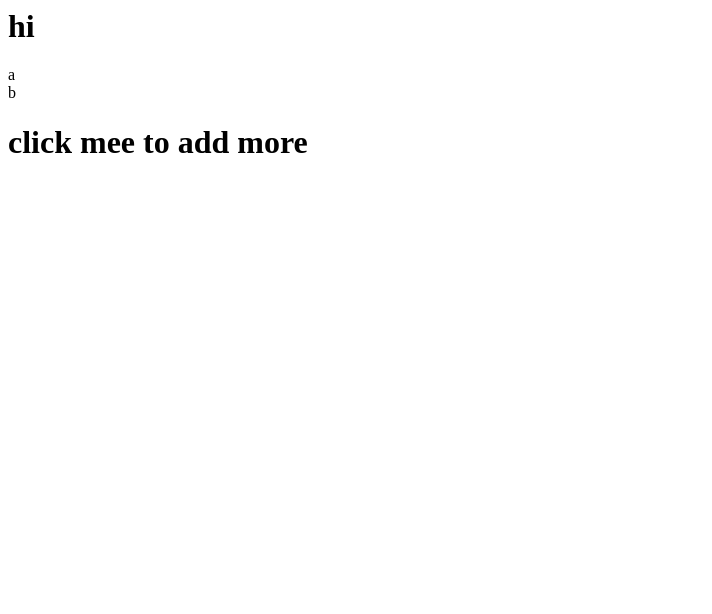
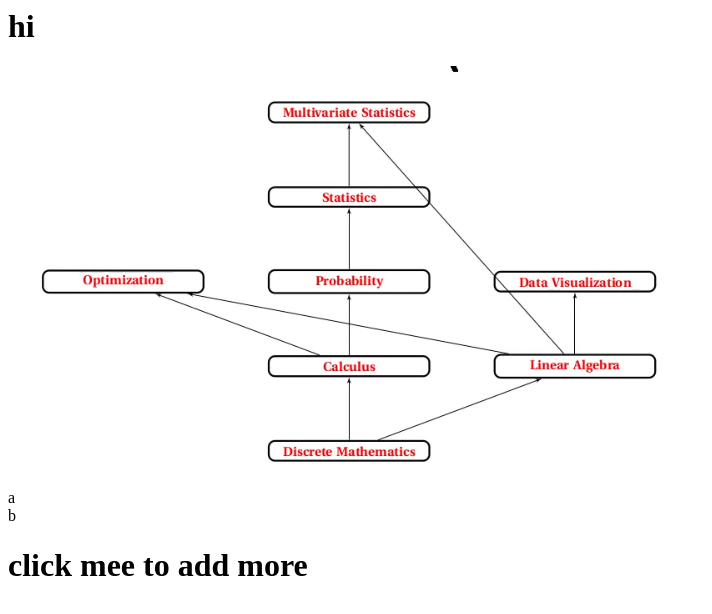
Before and after one commit to magdy-hasan/html, a plain HTML site: page index.html in a window 1280 px wide. Shown: the whole page, without its empty margins (0-712 px from the left). Drawn offline with Linux system fonts and the light colour scheme.

Commit message:
testing images

```diff
--- a/index.html
+++ b/index.html
@@ -12,8 +12,8 @@
         </script>
     </head>
     <body onload="add()">
-
         <h1>hi</h1>
+        <img src="img/math.png" />
         <div id="main">
 
         </div>
```
Also changed, not shown: img/math.png (added).
